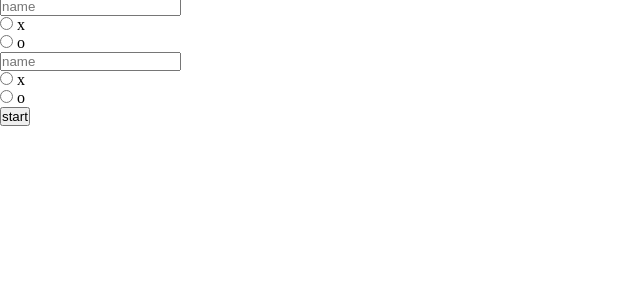
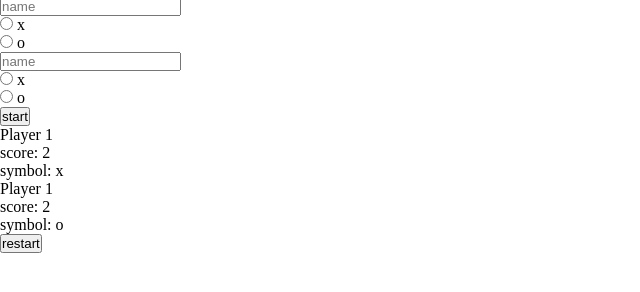
Before and after one commit to heno-s/odin-tic-tac-toe, a website: page index.html in a window 1280 px wide. Shown: the part 40-332 px from the top of the page, without its empty margins (0-640 px from the left). Drawn offline with Linux system fonts and the light colour scheme.

Commit message:
Add gameboard, scoreboard markup

```diff
--- a/index.html
+++ b/index.html
@@ -77,6 +77,47 @@
             <button id="submit">start</button>
         </form>
 
+        <main>
+            <div class="game">
+                <div class="scoreboard">
+                    <div class="name">Player 1</div>
+                    <div class="scoreboard-body">
+                        <div class="scoreboard-row">
+                            <span>score:</span> <span>2</span>
+                        </div>
+                    </div>
+                    <div class="scoreboard-row">
+                        <span>symbol:</span> <span>x</span>
+                    </div>
+                </div>
+                <div class="gameboard">
+                    <div class="tile" data-index="0"></div>
+                    <div class="tile" data-index="1"></div>
+                    <div class="tile" data-index="2"></div>
+                    <div class="tile" data-index="3"></div>
+                    <div class="tile" data-index="4"></div>
+                    <div class="tile" data-index="5"></div>
+                    <div class="tile" data-index="6"></div>
+                    <div class="tile" data-index="7"></div>
+                    <div class="tile" data-index="8"></div>
+                </div>
+                <div class="scoreboard">
+                    <div class="name">Player 1</div>
+                    <div class="scoreboard-body">
+                        <div class="scoreboard-row">
+                            <span>score:</span> <span>2</span>
+                        </div>
+                    </div>
+                    <div class="scoreboard-row">
+                        <span>symbol:</span> <span>o</span>
+                    </div>
+                </div>
+            </div>
+            <div>
+                <button class="restart">restart</button>
+            </div>
+        </main>
+
         <script src="main.js"></script>
     </body>
 </html>
```
